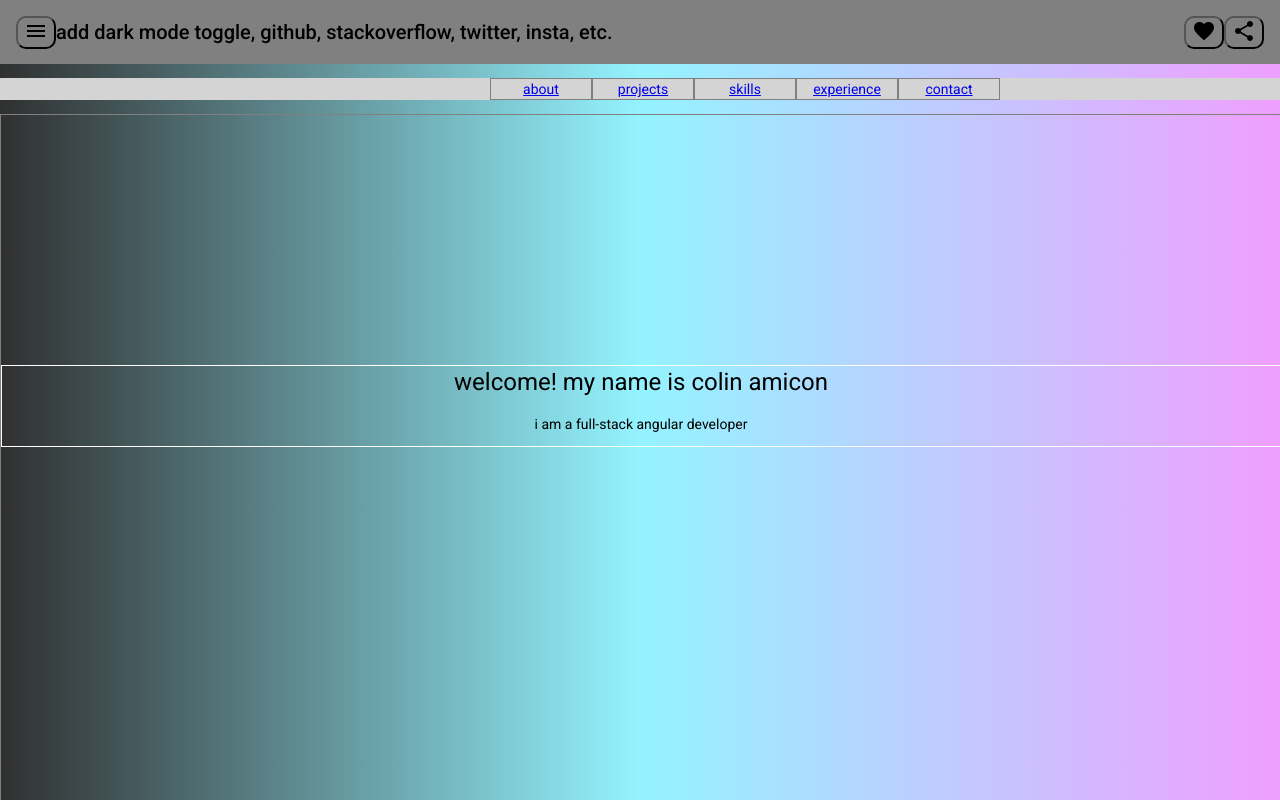
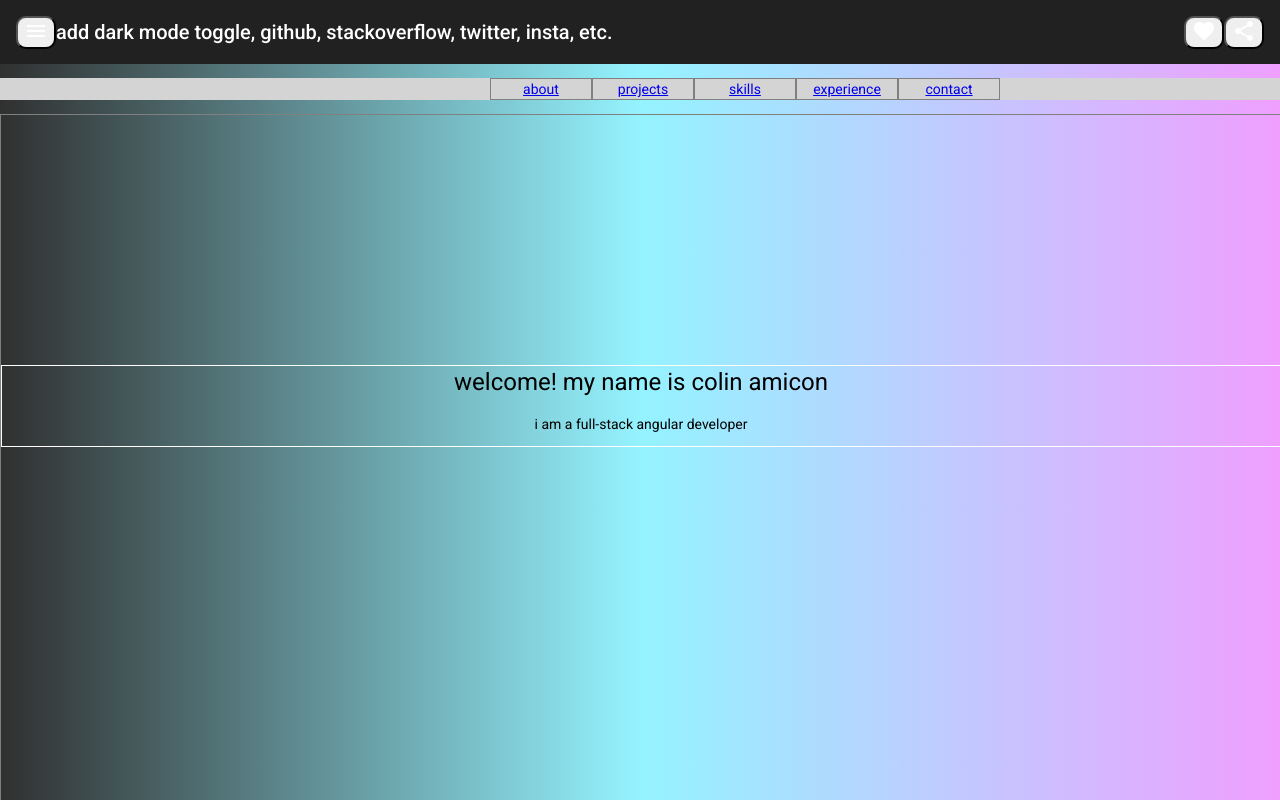
Before and after one commit to colinamicon/portfolio, an Angular app: page / in a window 1280 px wide. Shown: the top 800 px of the page. Built offline with nearby package versions, Linux system fonts and the light colour scheme.

Commit message:
gradient 2

```diff
--- a/src/app/toolbar/toolbar.component.css
+++ b/src/app/toolbar/toolbar.component.css
@@ -1,19 +1,15 @@
 .mat-toolbar {
-  background-color: grey;
-  color: black;
-
-
+  color: white;
 }
 
 .icon {
-  background-color: grey;
   border-radius: 10px;
   display: inline-block;
   background-repeat: no-repeat;
+  color: white;
 
 }
 
 .spacer {
   flex: 1 1;
-
 }
```
